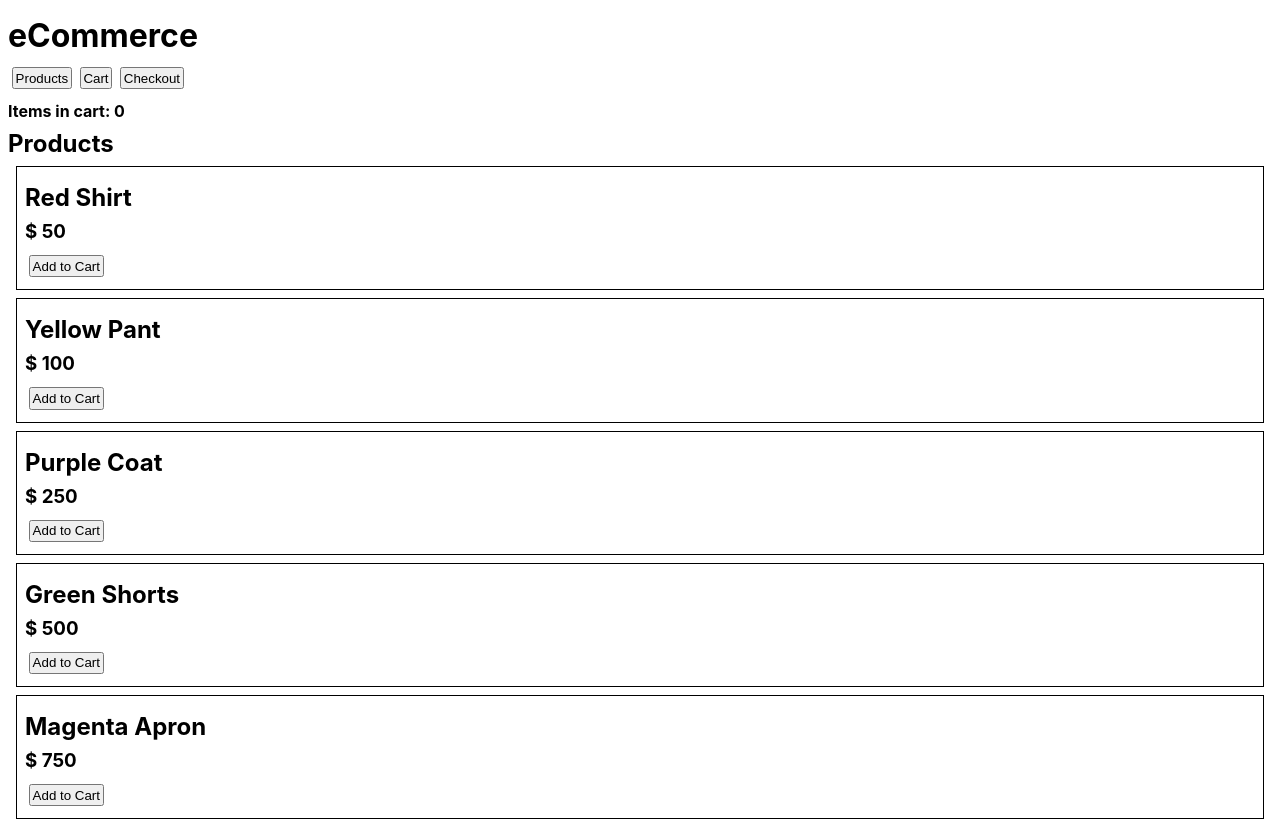
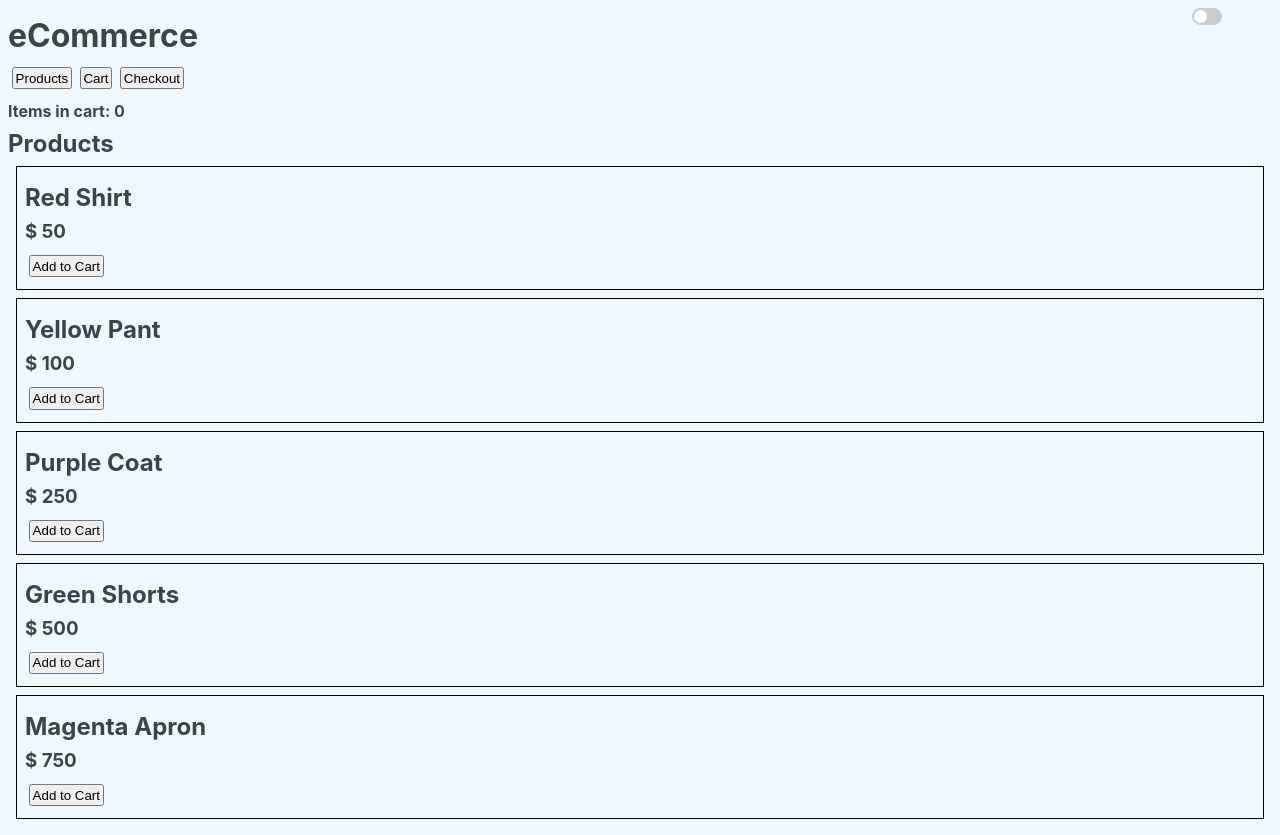
Before and after one commit to aamirmabs/neog-react-useContext, a React (Create React App) app: page / in a window 1280 px wide. Built offline with nearby package versions, Linux system fonts and the light colour scheme.

Commit message:
toggle theme structure

```diff
--- a/src/App.css
+++ b/src/App.css
@@ -1,6 +1,13 @@
 .App {
   padding: 0.5rem;
   text-align: inherit;
+  background-color: aliceblue;
+  color: rgb(60, 67, 77);
+}
+
+.dark-App {
+  background-color: rgb(54, 54, 54);
+  color: rgb(240, 246, 255);
 }
 
 .product {
@@ -8,3 +15,69 @@
   margin: 0.5rem;
   border: 1px solid black;
 }
+
+.toggle-theme {
+  position: absolute;
+  top: 0;
+  right: 50px;
+  padding: 0.5rem;
+}
+
+/* The switch - the box around the slider */
+.switch {
+  position: relative;
+  display: inline-block;
+  width: 30px;
+  height: 17px;
+}
+
+/* Hide default HTML checkbox */
+.switch input {
+  opacity: 0;
+  width: 0;
+  height: 0;
+}
+
+/* The slider */
+.slider {
+  position: absolute;
+  cursor: pointer;
+  top: 0;
+  left: 0;
+  right: 0;
+  bottom: 0;
+  background-color: #ccc;
+  transition: 0.4s;
+}
+
+.slider:before {
+  position: absolute;
+  content: "";
+  height: 13px;
+  width: 13px;
+  left: 2px;
+  bottom: 2px;
+  background-color: white;
+  transition: 0.4s;
+}
+
+input:checked + .slider {
+  background-color: #2196f3;
+}
+
+input:focus + .slider {
+  box-shadow: 0 0 1px #2196f3;
+}
+
+input:checked + .slider:before {
+  transform: translateX(13px);
+}
+
+/* Rounded sliders */
+.slider.round {
+  border-radius: 34px;
+}
+
+.slider.round:before {
+  border-radius: 50%;
+}
--- a/src/App.js
+++ b/src/App.js
@@ -1,6 +1,6 @@
 import React, { useState, useRef, useEffect } from "react";
 import "./App.css";
-import { useCart } from "./contexts";
+import { useCart, useTheme } from "./contexts";
 
 const products = [
   { id: 1, title: "Red Shirt", price: 50 },
@@ -80,11 +80,23 @@ export function Checkout() {
   );
 }
 
+export function ThemeController() {
+  return (
+    <div className="toggle-theme">
+      <label class="switch">
+        <input type="checkbox" />
+        <span class="slider round"></span>
+      </label>
+    </div>
+  );
+}
+
 export default function App() {
   const [route, setRoute] = useState("products");
 
   return (
     <div className="App">
+      <ThemeController />
       <h1>eCommerce</h1>
       <button
         onClick={() => {
--- a/src/contexts.js
+++ b/src/contexts.js
@@ -1,6 +1,6 @@
-import React, { useContext, useState } from "react";
+import React, { createContext, useContext, useState } from "react";
 
-const CartContext = React.createContext(null);
+const CartContext = createContext(null);
 export { CartContext };
 
 // Instead of using <CartContext.Provider> with a value prop, we can define it here and export a component that will accept { children } and render them.
@@ -24,3 +24,20 @@ export function CartProvider({ children }) {
 export function useCart() {
   return useContext(CartContext);
 }
+
+const ThemeContext = createContext(null);
+export { ThemeContext };
+
+export function ThemeProvider({ children }) {
+  const [theme, setTheme] = useState("light");
+
+  return (
+    <ThemeContext.Provider value={{ theme, setTheme }}>
+      {children}
+    </ThemeContext.Provider>
+  );
+}
+
+export function useTheme() {
+  return useContext(ThemeContext);
+}
--- a/src/index.js
+++ b/src/index.js
@@ -3,13 +3,15 @@ import ReactDOM from "react-dom";
 import "./index.css";
 import App from "./App";
 
-import { CartProvider } from "./contexts";
+import { CartProvider, ThemeProvider } from "./contexts";
 
 ReactDOM.render(
   <React.StrictMode>
-    <CartProvider>
-      <App />
-    </CartProvider>
+    <ThemeProvider>
+      <CartProvider>
+        <App />
+      </CartProvider>
+    </ThemeProvider>
   </React.StrictMode>,
   document.getElementById("root")
 );
```
